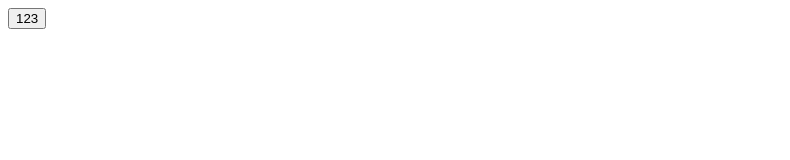
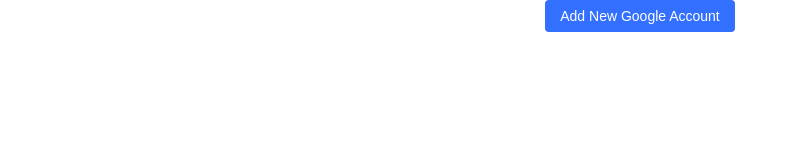
Before and after one commit to yusonghuilife/yusonghuilife.github.io, a plain HTML site: page index.html in a window 1280 px wide. Shown: the whole page, without its empty margins (0-790 px from the left). Drawn offline with Linux system fonts and the light colour scheme.

Commit message:
Update index.html

```diff
--- a/index.html
+++ b/index.html
@@ -1,12 +1,53 @@
-<!DOCTYPE html>
-<html lang="en">
-<head>
-  <meta charset="UTF-8">
-  <meta http-equiv="X-UA-Compatible" content="IE=edge">
-  <meta name="viewport" content="width=device-width, initial-scale=1.0">
-  <title>Document</title>
-</head>
-<body>
-  <button>123</button>
-</body>
+<html>
+    <head>
+        <style>
+            body {
+                margin: 0;
+                text-align: center;
+                user-select: none;
+                font-family: -apple-system,BlinkMacSystemFont,Helvetica Neue,Tahoma,PingFang SC,Microsoft Yahei,Arial,Hiragino Sans GB,sans-serif;
+                font-feature-settings: "tnum";
+                -webkit-tap-highlight-color: transparent;
+                -webkit-font-smoothing: antialiased
+            }
+
+            button {
+                position: relative;
+                display: inline-block;
+                min-width: 76px;
+                height: 32px;
+                line-height: 24px;
+                padding: 0 15px;
+                margin: 0 auto;
+                border-radius: 4px;
+                font-size: 14px;
+                font-weight: 400;
+                letter-spacing: 0;
+                box-shadow: none;
+                transition: none;
+                cursor: pointer;
+                white-space: nowrap;
+                text-align: center;
+                touch-action: manipulation
+            }
+
+            .primary {
+                border: none;
+                background-color: #3370ff;
+                color: #fff;
+                outline: 0
+            }
+
+            .primary:hover {
+                background-color: #4e83fd
+            }
+
+            .primary:active {
+                background-color: #245bdb
+            }
+        </style>
+    </head>
+    <body>
+        <button id="google-auth" class="primary">Add New Google Account</button>
+    </body>
 </html>
```
